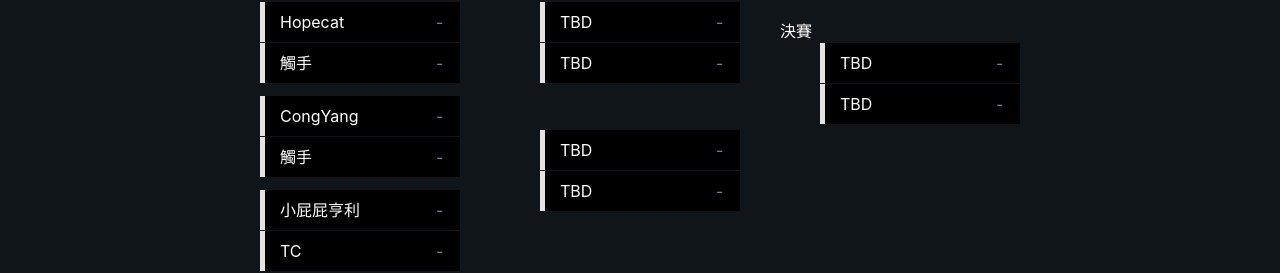
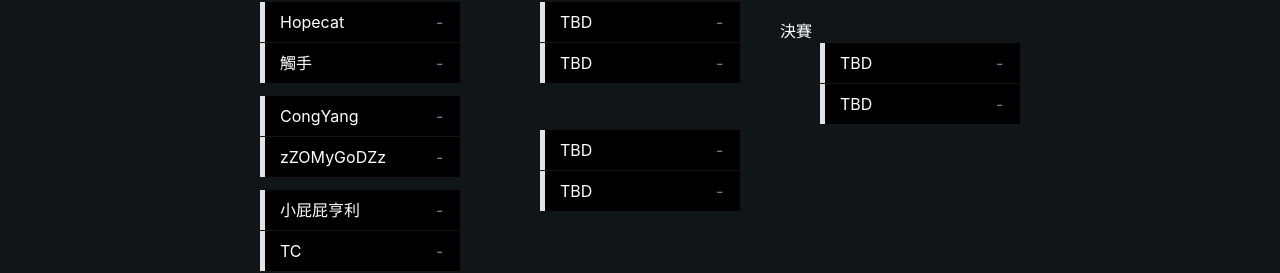
Before and after one commit to indexhui/aoe4-tw, a React (Create React App) app: page / in a window 1280 px wide. Shown: the part 988-1261 px from the top of the page. Built offline with nearby package versions, Linux system fonts and the light colour scheme.

Commit message:
schedule update

```diff
--- a/src/components/Schedule.js
+++ b/src/components/Schedule.js
@@ -70,7 +70,7 @@ const Schedule = () => {
             </VStack>
             <VStack spacing="1px">
               <MatchBox name="CongYang" state="0" />
-              <MatchBox name="觸手" state="0" />
+              <MatchBox name="zZOMyGoDZz" state="0" />
             </VStack>
             <VStack spacing="1px">
               <MatchBox name="小屁屁亨利" state="0" />
```
